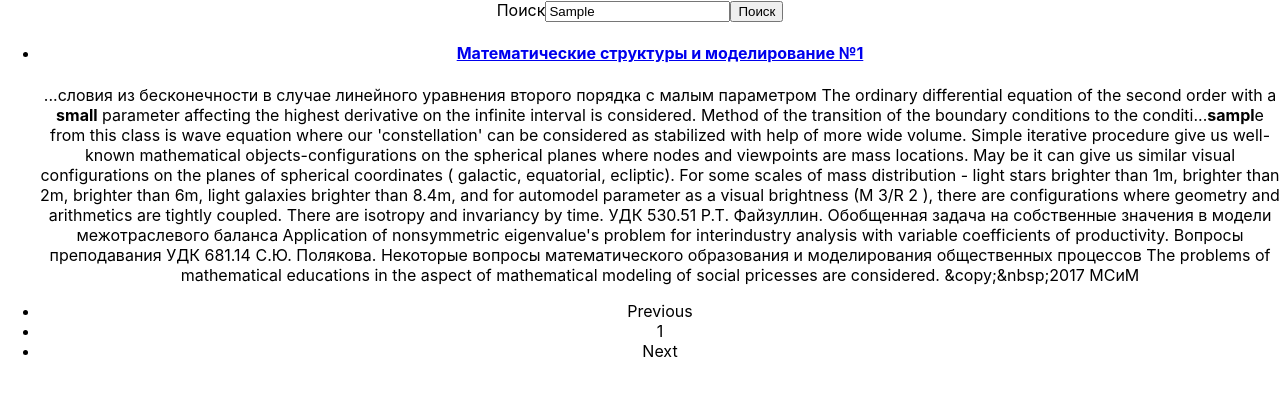
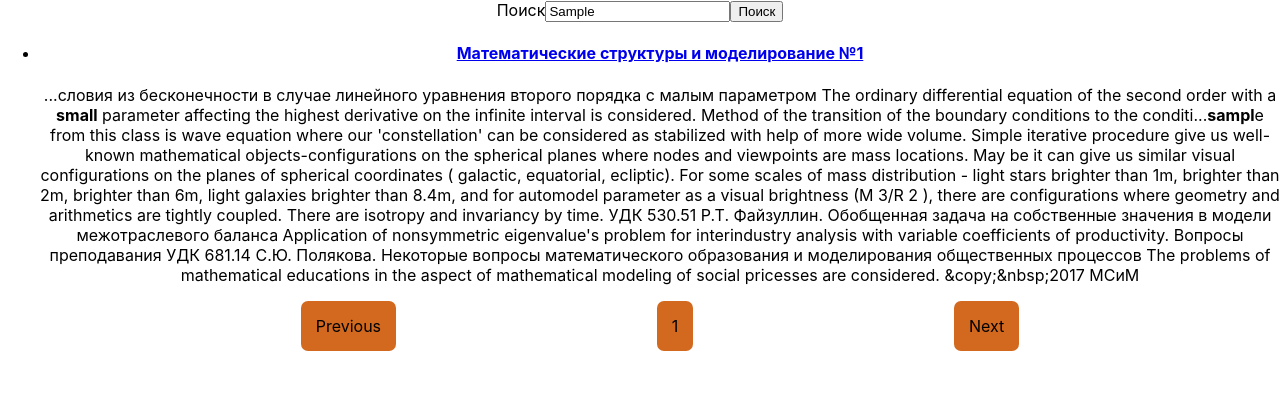
Before and after one commit to Eands/searchClientSide, a React (Create React App) app: page / in a window 1280 px wide. Both pictures are taken after typing "Sample" into the empty fields and a click on the button "Поиск". Shown: the top 396 px of the page. Built offline with nearby package versions, Linux system fonts and the light colour scheme.

Commit message:
add pagination style

```diff
--- /dev/null
+++ b/src/components/Result/Result.css
@@ -0,0 +1,40 @@
+.pagination {
+    display: flex;
+    justify-content: space-evenly;
+}
+
+.pagination li {
+    display: flex;
+    cursor: pointer;
+    border-radius: 7px;
+}
+
+.pagination li a {
+    border-radius: 7px;
+    padding: 15px;
+}
+
+.pagination li :hover {
+    transition: background-color .3s;
+    background-color: #c1c1c1;
+}
+
+.pagination .active {
+    cursor: default;
+    background-color: chocolate;
+}
+
+.pagination .previous {
+    background-color: chocolate;
+}
+
+.pagination .previous.disabled {
+    cursor: default;
+}
+
+.pagination .next {
+    background-color: chocolate;
+}
+.pagination .next.disabled {
+    cursor: default;
+}
--- a/src/components/Result/Result.jsx
+++ b/src/components/Result/Result.jsx
@@ -1,5 +1,6 @@
 import React from 'react';
 import ReactPaginate from 'react-paginate';
+import './Result.css';
 
 const ResultItem = ({value}) => {
   return (
@@ -75,6 +76,10 @@ class Result extends React.Component {
           pageRangeDisplayed={pageRangeDisplayed}
           marginPagesDisplayed={marginPagesDisplayed}
           onPageChange={this.handlePageClick}
+          containerClassName={'pagination'}
+          activeClassName={'active'}
+          subContainerClassName={'pages pagination'}
+          breakClassName={'break-me'}
         />
       </div>
     )
```
